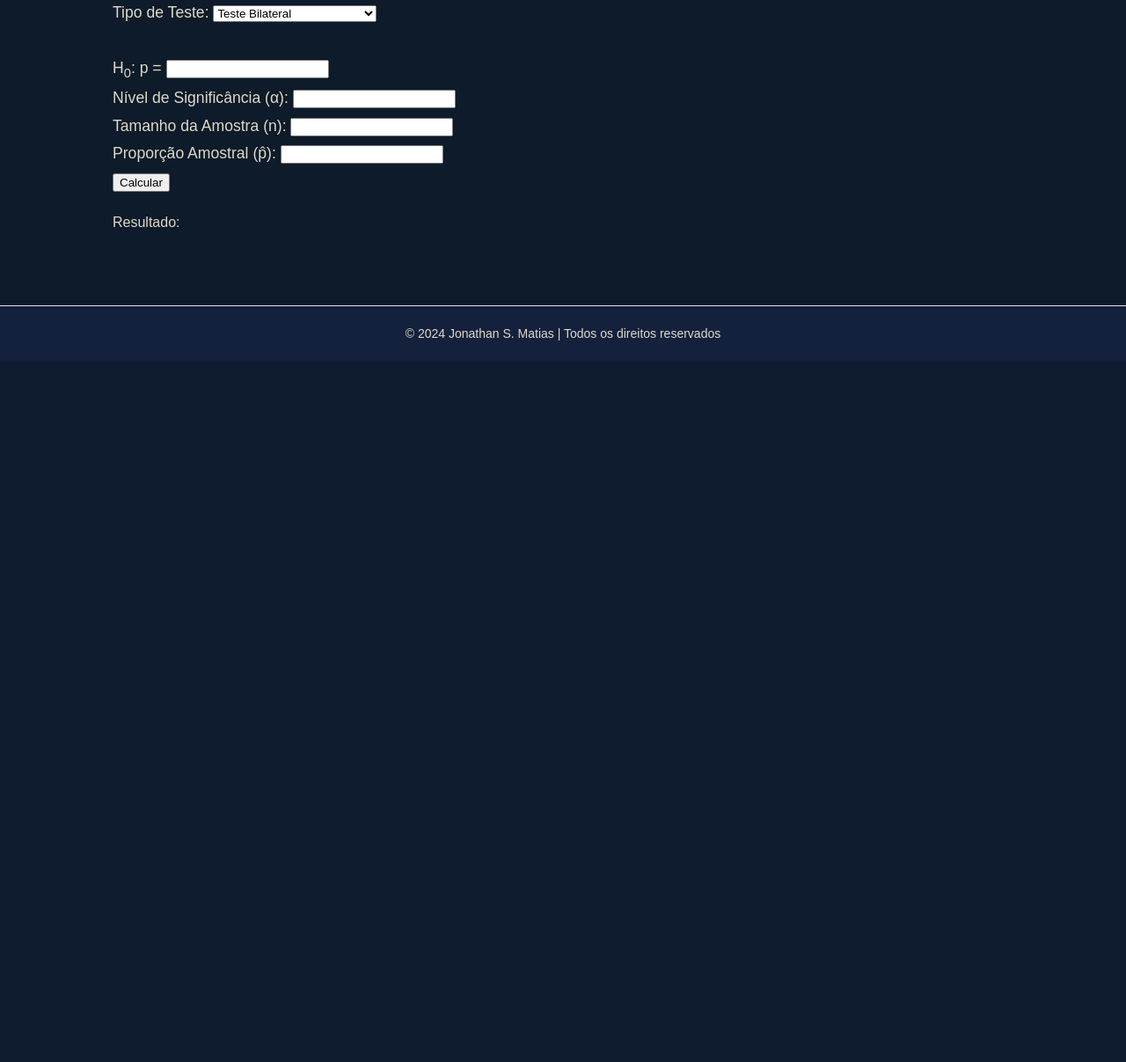
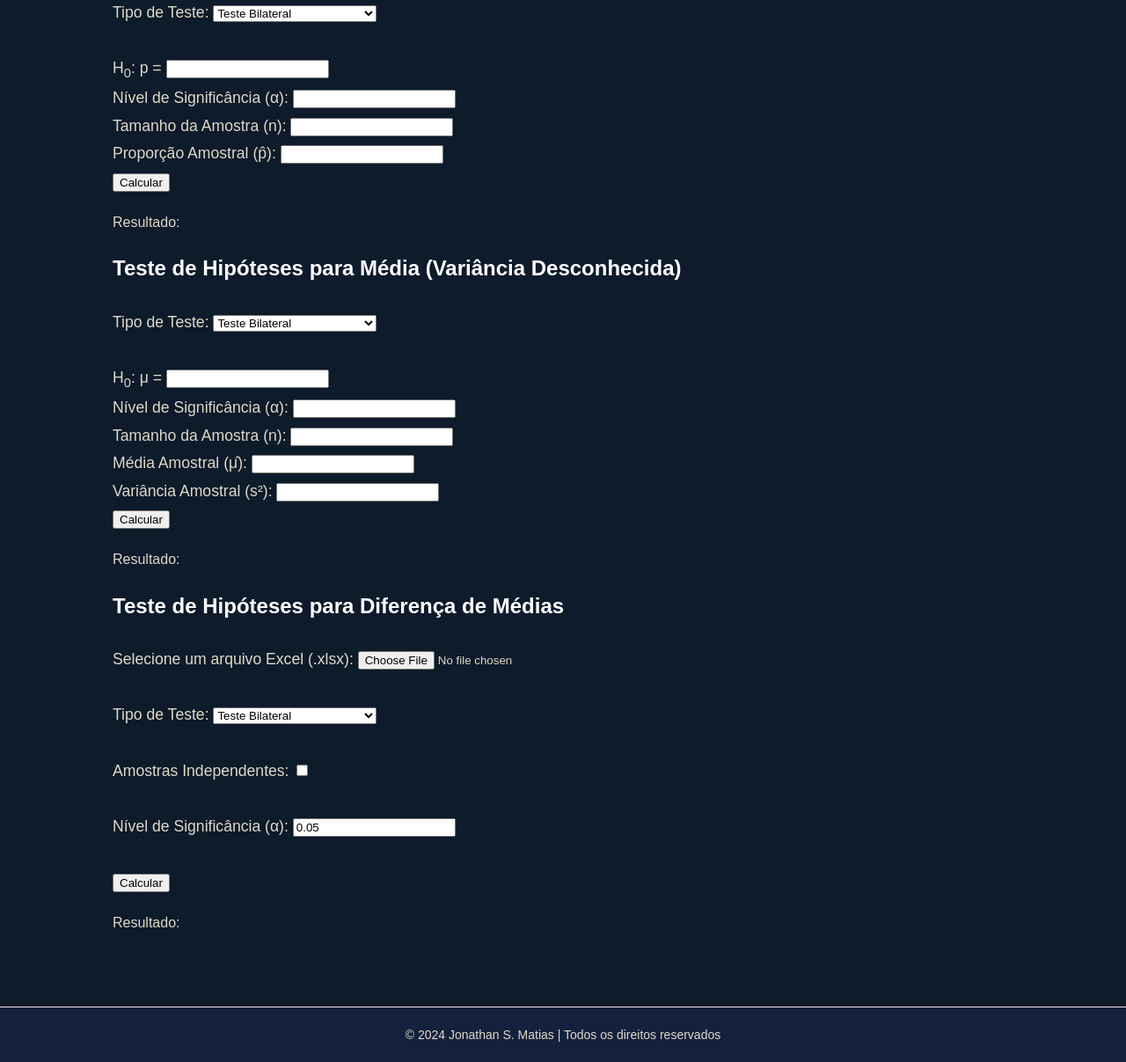
Before and after one commit to jonathanestatistica/webpage, a Flask app: page /dashboard/ in a window 1280 px wide. Shown: the part 2937-4144 px from the top of the page at 88% size. Before the commit the page ends 3348 px from the top, so only its background shows below. Run offline with Flask 3, Linux system fonts and the light colour scheme.

Commit message:
Add files via upload

```diff
--- a/templates/dashboard.html
+++ b/templates/dashboard.html
@@ -439,6 +439,57 @@
     <div id="hypothesis-proportion-plot2"></div>
 </div>
 
+<div>
+    <h3>Teste de Hipóteses para Média (Variância Desconhecida)</h3>
+    <form id="hypothesis-mean-unknown-variance-form">
+        <label for="test-type-mean-unknown">Tipo de Teste:</label>
+        <select id="test-type-mean-unknown" required>
+            <option value="bilateral">Teste Bilateral</option>
+            <option value="left">Teste Unilateral à Esquerda</option>
+            <option value="right">Teste Unilateral à Direita</option>
+        </select><br><br>
+
+        <label for="h0-mean-unknown">H<sub>0</sub>: &mu; =</label>
+        <input type="number" step="0.01" id="h0-mean-unknown" required><br>
+        <label for="alpha-mean-unknown">Nível de Significância (&alpha;):</label>
+        <input type="number" step="0.01" id="alpha-mean-unknown" required><br>
+        <label for="sample-size-mean-unknown">Tamanho da Amostra (n):</label>
+        <input type="number" id="sample-size-mean-unknown" required><br>
+        <label for="sample-mean-unknown">Média Amostral (&#956;&#770;):</label>
+        <input type="number" step="0.01" id="sample-mean-unknown" required><br>
+        <label for="sample-variance-unknown">Variância Amostral (s²):</label>
+        <input type="number" step="0.01" id="sample-variance-unknown" required><br>
+        <button type="button" onclick="calculateHypothesisMeanUnknownVariance()">Calcular</button>
+    </form>
+    <p>Resultado: <span id="hypothesis-mean-unknown-result"></span></p>
+</div>
+
+<div>
+    <h3>Teste de Hipóteses para Diferença de Médias</h3>
+    <form id="difference-means-form" enctype="multipart/form-data">
+        <label for="file">Selecione um arquivo Excel (.xlsx):</label>
+        <input type="file" id="file" name="file" accept=".xlsx" required><br><br>
+
+        <label for="test-type-difference">Tipo de Teste:</label>
+        <select id="test-type-difference" name="test_type" required>
+            <option value="bilateral">Teste Bilateral</option>
+            <option value="left">Teste Unilateral à Esquerda</option>
+            <option value="right">Teste Unilateral à Direita</option>
+        </select><br><br>
+
+        <label for="independent">Amostras Independentes:</label>
+        <input type="checkbox" id="independent" name="independent"><br><br>
+
+        <label for="alpha-difference">Nível de Significância (&alpha;):</label>
+        <input type="number" step="0.01" id="alpha-difference" name="alpha" value="0.05" required><br><br>
+
+        <button type="button" onclick="calculateDifferenceMeans()">Calcular</button>
+    </form>
+    <p>Resultado: <span id="difference-means-result"></span></p>
+    <!-- Botão para baixar os resultados -->
+    <button id="download-button" style="display: none;" onclick="downloadResults()">Baixar Resultados</button>
+</div>
+
 <script>
     function calculateHypothesisMean() {
         const testType = document.getElementById("test-type-mean").value;
@@ -506,6 +557,83 @@
             }
         })
         .catch(error => console.error("Erro:", error));
+    }
+</script>
+
+<script>
+    function calculateHypothesisMeanUnknownVariance() {
+        const testType = document.getElementById("test-type-mean-unknown").value;
+        const h0 = parseFloat(document.getElementById("h0-mean-unknown").value);
+        const alpha = parseFloat(document.getElementById("alpha-mean-unknown").value);
+        const sampleSize = parseInt(document.getElementById("sample-size-mean-unknown").value);
+        const sampleMean = parseFloat(document.getElementById("sample-mean-unknown").value);
+        const sampleVariance = parseFloat(document.getElementById("sample-variance-unknown").value);
+
+        const payload = {
+            test_type: testType,
+            h0: h0,
+            alpha: alpha,
+            sample_size: sampleSize,
+            sample_mean: sampleMean,
+            sample_variance: sampleVariance
+        };
+
+        fetch("/calculate/hypothesis_mean_unknown_variance", {
+            method: "POST",
+            headers: { "Content-Type": "application/json" },
+            body: JSON.stringify(payload),
+        })
+        .then(response => response.json())
+        .then(data => {
+            if (data.error) {
+                document.getElementById("hypothesis-mean-unknown-result").innerText = `Erro: ${data.error}`;
+            } else {
+                document.getElementById("hypothesis-mean-unknown-result").innerText = data.result;
+            }
+        })
+        .catch(error => console.error("Erro:", error));
+    }
+</script>
+
+<script>
+    let downloadAvailable = false; // Variável para controlar a disponibilidade do download
+
+    function calculateDifferenceMeans() {
+        const form = document.getElementById('difference-means-form');
+        const formData = new FormData(form);
+
+        fetch("/calculate/difference_means", {
+            method: "POST",
+            body: formData,
+        })
+        .then(response => response.json())
+        .then(data => {
+            if (data.error) {
+                document.getElementById("difference-means-result").innerText = `Erro: ${data.error}`;
+                document.getElementById("download-button").style.display = "none"; // Esconder botão em caso de erro
+                downloadAvailable = false;
+            } else {
+                document.getElementById("difference-means-result").innerText = `
+                    Resultado para ${data.column1} e ${data.column2}: ${data.result}
+                `;
+                document.getElementById("download-button").style.display = "block"; // Mostrar botão após sucesso
+                downloadAvailable = true;
+            }
+        })
+        .catch(error => {
+            console.error("Erro:", error);
+            document.getElementById("difference-means-result").innerText = "Erro ao processar o teste.";
+            document.getElementById("download-button").style.display = "none"; // Esconder botão em caso de erro
+            downloadAvailable = false;
+        });
+    }
+
+    function downloadResults() {
+        if (downloadAvailable) {
+            window.location.href = "/download/difference_means";
+        } else {
+            alert("Nenhum resultado disponível para download.");
+        }
     }
 </script>
 
```
